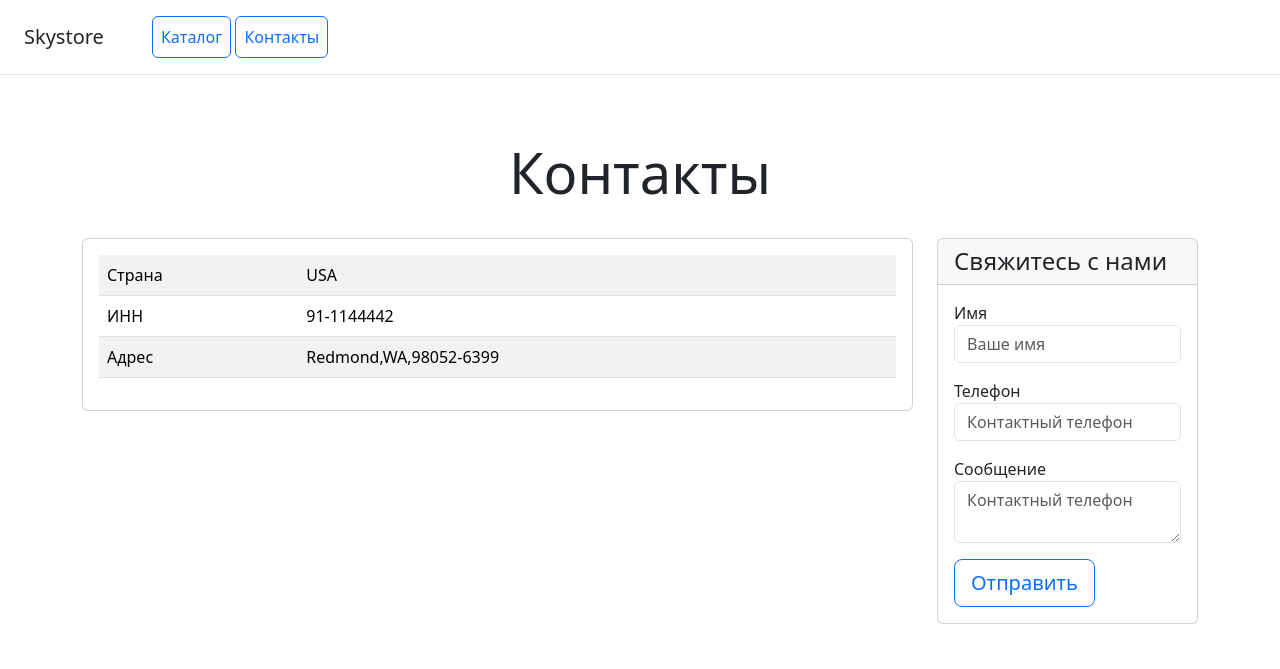
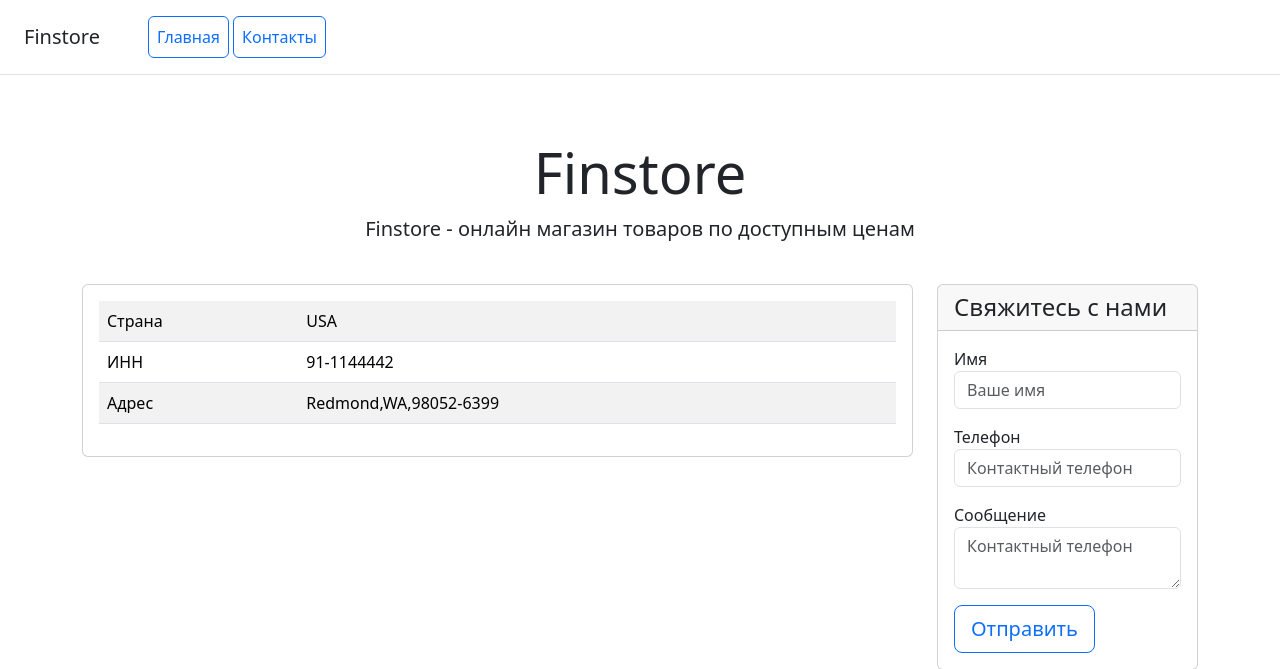
Before and after one commit to Fin395/djangoHomework, a Django app: page /catalog/contacts/ in a window 1280 px wide. Shown: the top 669 px of the page. Run offline with Django 5.2, Linux system fonts and the light colour scheme; some libraries are stand-ins or nearby versions.

Commit message:
creating the base template 'base.html' and subtemplate 'main_menu'.

```diff
--- a/catalog/templates/catalog/home.html
+++ b/catalog/templates/catalog/base.html
@@ -1,49 +1,22 @@
-
 <!doctype html>
 <html lang="en">
 <head>
     <meta charset="utf-8">
     <meta name="viewport" content="width=device-width, initial-scale=1">
-    <title>Skystore</title>
+    <title>{%block title %}Сайт товаров{% endblock %}</title>
     <link rel="stylesheet" href="/static/css/bootstrap.min.css">
 
 </head>
 <body>
-<div class="d-flex flex-column flex-md-row align-items-center p-3 px-md-4 mb-3 bg-white border-bottom box-shadow">
-    <h5 class="my-0 mr-md-auto font-weight-normal">Skystore</h5>
-    <nav class="ms-5">
-        <a class="p-2 btn btn-outline-primary" href="/">Каталог</a>
-        <a class="p-2 btn btn-outline-primary" href="http://127.0.0.1:8000/catalog/contacts/">Контакты</a>
-    </nav>
+{% include 'catalog/main_menu.html' %}
+<div class="pricing-header px-3 py-3 pt-md-5 pb-md-4 mx-auto text-center">
+    <h1 class="display-4">Finstore</h1>
+    <p class="lead">Finstore - онлайн магазин товаров по доступным ценам</p>
 </div>
-
-<div class="pricing-header px-3 py-3 pt-md-5 pb-md-4 mx-auto text-center">
-    <h1 class="display-4">Skystore</h1>
-    <p class="lead">Skystore - это отличный вариант хранения ваших плагинов и примеров кода, который вы бы хотели
-        продать</p>
+<div class="container">
+{% block content %}
+{% endblock %}
 </div>
-
-<div class="container">
-    <div class="row text-center">
-        <div class="col-3">
-            <div class="card mb-4 box-shadow">
-                <div class="card-header">
-                    <h4 class="my-0 font-weight-normal">Удобный сервис рассылок</h4>
-                </div>
-                <div class="card-body">
-                    <h1 class="card-title pricing-card-title">$ 140</h1>
-                    <ul class="list-unstyled mt-3 mb-4 text-start m-3">
-                        <li>- Неограниченная лицензия</li>
-                        <li>- Поддержка</li>
-                        <li>- Установка на сервер</li>
-                        <li>- Получение обновлений</li>
-                    </ul>
-                    <button type="button" class="btn btn-lg btn-block btn-outline-primary">Купить</button>
-                </div>
-            </div>
-        </div>
-    </div>
-
     <footer class="pt-4 my-md-5 pt-md-5 border-top">
         <div class="row">
             <div class="col-12 col-md">
@@ -74,7 +47,6 @@
             </div>
         </div>
     </footer>
-</div>
 <script src="/static/js/bootstrap.bundle.min.js"></script>
 </body>
 </html>
--- a/catalog/templates/catalog/contacts.html
+++ b/catalog/templates/catalog/contacts.html
@@ -1,26 +1,8 @@
+{% extends 'catalog/base.html' %}
 
-<!doctype html>
-<html lang="en">
-<head>
-    <meta charset="utf-8">
-    <meta name="viewport" content="width=device-width, initial-scale=1">
-    <title>Skystore</title>
-    <link rel="stylesheet" href="/static/css/bootstrap.min.css">
-</head>
-<body>
-<div class="d-flex flex-column flex-md-row align-items-center p-3 px-md-4 mb-3 bg-white border-bottom box-shadow">
-    <h5 class="my-0 mr-md-auto font-weight-normal">Skystore</h5>
-    <nav class="ms-5">
-        <a class="p-2 btn btn-outline-primary" href="http://127.0.0.1:8000/catalog/home/">Каталог</a>
-        <a class="p-2 btn btn-outline-primary" href="/contacts/">Контакты</a>
-    </nav>
-</div>
 
-<div class="pricing-header px-3 py-3 pt-md-5 pb-md-4 mx-auto text-center">
-    <h1 class="display-4">Контакты</h1>
-</div>
+{% block content %}
 
-<div class="container">
     <div class="row text-start">
         <div class="col-lg-9 col-md-6 col-sm-12">
             <div class="card mb-4 box-shadow">
@@ -68,38 +50,4 @@
             </div>
         </div>
     </div>
-
-    <footer class="pt-4 my-md-5 pt-md-5 border-top">
-        <div class="row">
-            <div class="col-12 col-md">
-                SkyStore
-                <small class="d-block mb-3 text-muted">&copy; 2023</small>
-            </div>
-            <div class="col-6 col-md">
-                <h5>Категории</h5>
-                <ul class="list-unstyled text-small">
-                    <li><a class="text-muted" href="#">Рассылки</a></li>
-                    <li><a class="text-muted" href="#">Телеграм боты</a></li>
-                    <li><a class="text-muted" href="#">Полезные утилиты</a></li>
-                    <li><a class="text-muted" href="#">Веб-приложения</a></li>
-                    <li><a class="text-muted" href="#">Микросервисы</a></li>
-                </ul>
-            </div>
-            <div class="col-6 col-md">
-                <h5>Дополнительно</h5>
-                <ul class="list-unstyled text-small">
-                    <li><a class="text-muted" href="#">Мы пишем</a></li>
-                </ul>
-            </div>
-            <div class="col-6 col-md">
-                <h5>О нас</h5>
-                <ul class="list-unstyled text-small">
-                    <li><a class="text-muted" href="http://127.0.0.1:8000/catalog/contacts/">Контакты</a></li>
-                </ul>
-            </div>
-        </div>
-    </footer>
-</div>
-<script src="/static/js/bootstrap.bundle.min.js"></script>
-</body>
-</html>
+{% endblock %}
--- /dev/null
+++ b/catalog/templates/catalog/main_menu.html
@@ -0,0 +1,7 @@
+<div class="d-flex flex-column flex-md-row align-items-center p-3 px-md-4 mb-3 bg-white border-bottom box-shadow">
+    <h5 class="my-0 mr-md-auto font-weight-normal">Finstore</h5>
+    <nav class="ms-5">
+        <a class="p-2 btn btn-outline-primary" href="http://127.0.0.1:8000/catalog/main_page/">Главная</a>
+        <a class="p-2 btn btn-outline-primary" href="http://127.0.0.1:8000/catalog/contacts/">Контакты</a>
+    </nav>
+</div>
--- a/catalog/urls.py
+++ b/catalog/urls.py
@@ -5,7 +5,6 @@ from catalog import views
 app_name = CatalogConfig.name
 
 urlpatterns = [
-    path('home/', views.home, name='home'),
     path('contacts/', views.contacts, name='contacts'),
     path('single_product/<int:pk>', views.single_product, name='single_product'),
     path('main_page/', views.main_page, name='main_page'),
--- a/catalog/views.py
+++ b/catalog/views.py
@@ -2,10 +2,6 @@ from django.shortcuts import render
 from django.http import HttpResponse
 
 from catalog.models import Product
-
-
-def home(request):
-    return render(request, 'catalog/home.html')
 
 
 def contacts(request):
```
Also changed, not shown: catalog/templates/catalog/main_page.html (+4 -11 lines), catalog/templates/catalog/product.html (+4 -9 lines).
